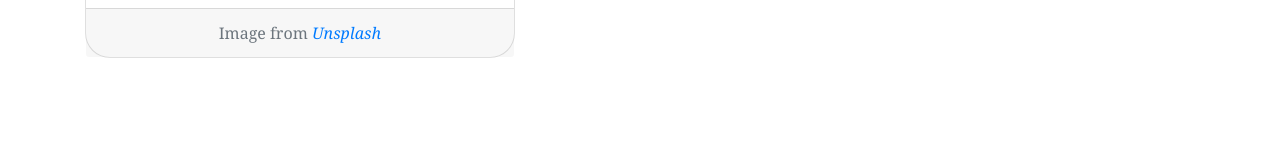
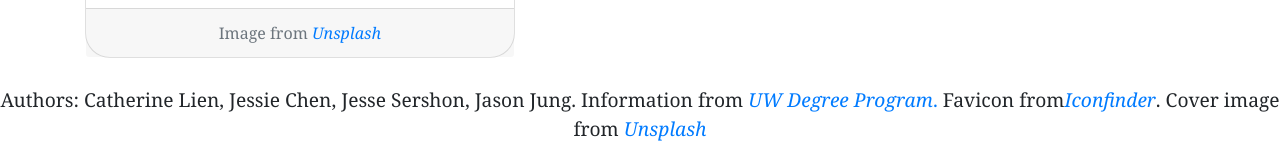
Before and after one commit to info340-wi21/project-2-cathlien, a React (Create React App) app: page / in a window 1280 px wide. Shown: the part 1053-1210 px from the top of the page. Before the commit the page ends 1123 px from the top, so only its background shows below. Built offline with nearby package versions, Linux system fonts and the light colour scheme.

Commit message:
added footer

```diff
--- a/src/App.js
+++ b/src/App.js
@@ -7,6 +7,7 @@ export default function App(props) {
     <MainNav />
     <Filter />
     <CardList cards={sampleMajorData} />
+    <Footer />
     </div>;
 }
 
@@ -93,3 +94,18 @@ export function CardList(props) {
   })
   return <div class="container"><div class="card-columns">{element}</div></div>
 }
+
+/* Can add props for image citations for major individual pages later on to this */
+export function Footer() {
+  return <footer className="text-center">
+  <p>
+      Authors: Catherine Lien, Jessie Chen, Jesse Sershon, Jason Jung. Information from <a
+          href="https://www.washington.edu/students/gencat/academic/college_environment.html">
+          <cite>UW Degree Program</cite>.</a> Favicon from
+      <a
+          href="https://www.iconfinder.com/icons/1936907/eco_environment_green_leaves_nature_recycle_recycling_icon">
+          <cite>Iconfinder</cite></a>. Cover image from <a
+          href="https://unsplash.com/s/photos/green-leaf"><cite>Unsplash</cite></a>
+  </p>
+</footer>;
+}
```
